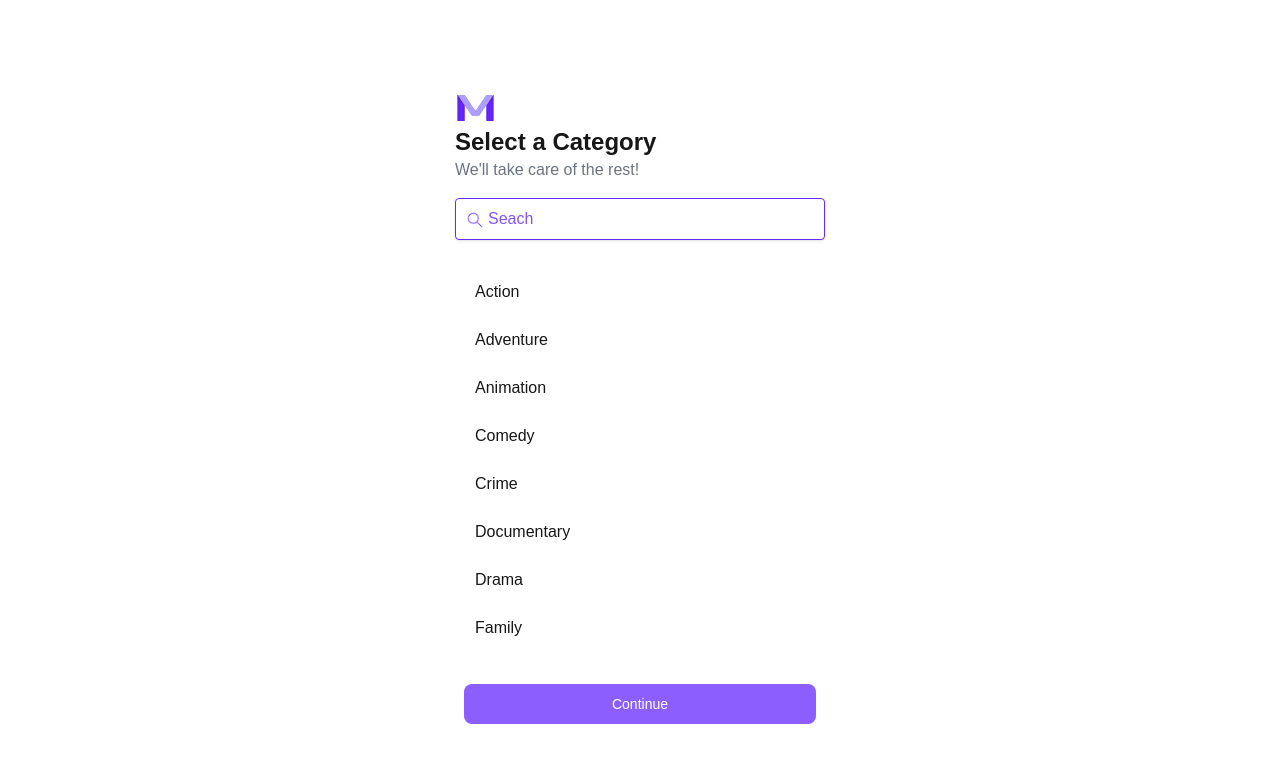
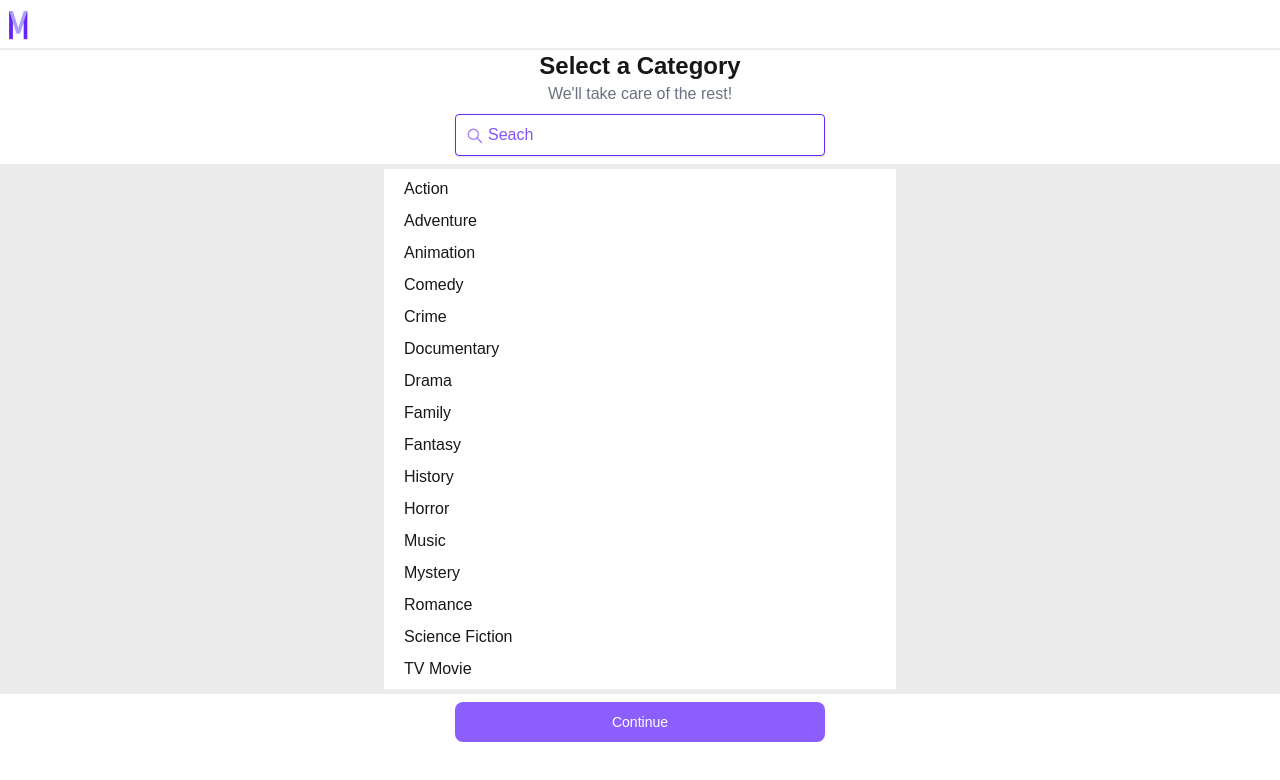
Before and after one commit to joelcmk/Movies, a Next.js app: page / in a window 1280 px wide. Both pictures are taken after a click on the button "Start". Shown: the top 780 px of the page. Built offline with nearby package versions, Linux system fonts and the light colour scheme.

Commit message:
Header and footer

```diff
--- a/src/app/categories.tsx
+++ b/src/app/categories.tsx
@@ -95,9 +95,6 @@ export default function Categories({
     },
   ];
 
-  // const [selectedCategories, setSelectedCategories] = useState<
-  //   { id: number; name: string }[]
-  // >([]);
   const [category, setCategory] = useState<string>('');
   const [filteredCategories, setFilteredCategories] =
     useState<{ id: number; name: string }[]>(categories);
@@ -113,45 +110,36 @@ export default function Categories({
     setFilteredCategories(filteredCategories);
   };
 
-  // console.log('selectedCategories', selectedCategories);
-
   return (
-    <div className="h-screen flex flex-col items-center justify-center min-h-screen bg-background">
-      {/* {} */}
-      <div>
-        <div className="h-1/4 flex flex-col justify-evenly ">
-          <span
-            // onClick={() => setPosition(1)}
-            className="flex justify-between h-[30px]"
+    <div className=" flex flex-col items-center justify-center bg-background">
+      <div
+        className="w-full pb-2"
+        style={{ width: '100%', borderBottom: '5px solid rgb(236, 236, 236)' }}
       >
-            {/* <Image
-              className=" cursor-pointer border border-primaryHover shadow rounded w-10 p-2"
-              src="/back.png"
-              alt="back button"
-              width={20}
-              height={20}
-            /> */}
+        <div
+          className="flex justify-between"
+          style={{
+            borderBottom: '2px solid rgb(236, 236, 236)',
+          }}
+        >
           <Image
-              className="w-10 "
+            className=" m-2 h-8"
             src="/logo_2.png"
             alt="logo"
             width={20}
             height={20}
           />
-          </span>
-          <div>
-            <h1 className="text-2xl font-extrabold text-left">
+        </div>
+        <div className="flex flex-col items-center">
+          <h1 className="text-2xl max-w-[380px] font-extrabold text-left">
             Select a Category
           </h1>
-            <p
-              style={{ margin: '0 auto' }}
-              className="max-w-[380px] text-left text-gray-500 mt-2"
-            >
+          <p className="max-w-[380px] text-left text-gray-500">
             We&apos;ll take care of the rest!
           </p>
-            <div className="relative p-0 m-0">
+          <div className="relative min-w-[370px] p-0 m-0">
             <input
-                className="border border-primary shadow rounded py-2 px-3 w-full mt-4 text-primary placeholder-primaryHover pl-8"
+              className="border border-primary shadow rounded py-2 px-3 w-full mt-2 text-primary placeholder-primaryHover pl-8"
               type="text"
               placeholder="Seach"
               value={category}
@@ -167,8 +155,14 @@ export default function Categories({
           </div>
         </div>
       </div>
-        <div className="w-[370px] h-3/4">
-          <div className="overflow-auto h-[400px] mt-5 justify ">
+      <div
+        style={{ backgroundColor: 'rgb(236, 236, 236)' }}
+        className="w-full flex flex-col items-center "
+      >
+        <div
+          className="overflow-auto w-[40%] justify h-[65vh] "
+          style={{ backgroundColor: 'white' }}
+        >
           {filteredCategories.map((category) => (
             <div
               onClick={() => {
@@ -184,18 +178,11 @@ export default function Categories({
                 setSelectedCategories([category]);
               }}
               key={category.name}
-                className={`flex items-center gap-2 mt-2 hover:bg-secondary h-10 rounded-lg cursor-pointer hover:border-primary hover:border ${
+              className={`flex items-center gap-5 mt-2 hover:bg-secondary  rounded-lg cursor-pointer hover:border-primary hover:border ${
                 selectedCategories.includes(category) &&
                 'bg-secondary border-primary border'
               }`}
             >
-                {/* <Image
-                className="ml-5"
-                src={provider.image}
-                alt={provider.name}
-                width={30}
-                height={30}
-              /> */}
               <span className="ml-5">{category.name}</span>
               <div className="ml-auto mr-5">
                 {selectedCategories.includes(category) && (
@@ -210,11 +197,18 @@ export default function Categories({
             </div>
           ))}
         </div>
-          <div className="flex justify-center mt-5 max-w-[380px]">
+        <div
+          className="w-full flex flex-col items-center"
+          style={{
+            width: '100%',
+            borderTop: '5px solid rgb(236, 236, 236)',
+            backgroundColor: 'white',
+          }}
+        >
           <button
             onClick={() => setPosition(3)}
             type="button"
-              className="w-[95%] disabled:opacity-75 text-white bg-primary enabled:hover:bg-primaryHover focus:ring-4 focus:ring-blue-300 font-medium rounded-lg text-sm px-5 py-2.5 dark:bg-blue-600 dark:hover:bg-blue-700 focus:outline-none dark:focus:ring-blue-800"
+            className="min-w-[370px] disabled:opacity-75 m-2 text-white bg-primary enabled:hover:bg-primaryHover focus:ring-4 focus:ring-blue-300 font-medium rounded-lg text-sm px-5 py-2.5 dark:bg-blue-600 dark:hover:bg-blue-700 focus:outline-none dark:focus:ring-blue-800"
             disabled={selectedCategories.length === 0}
           >
             Continue
@@ -222,6 +216,5 @@ export default function Categories({
         </div>
       </div>
     </div>
-    </div>
   );
 }
--- a/src/app/recommendedMovies.tsx
+++ b/src/app/recommendedMovies.tsx
@@ -118,12 +118,9 @@ export default function RecommendedMovies({
   // const cleanData = deleteDuplicatedMovies(data);
 
   return (
-    <div className="h-screen w-screen flex flex-col items-center justify-center bg-background overflow-hidden">
+    <div className=" w-screen flex flex-col items-center justify-center bg-background overflow-hidden">
       <div>
-        <div
-          style={{ margin: '0 auto' }}
-          className="flex justify-between w-[370px] mb-4"
-        >
+        <div style={{ margin: '0 auto' }} className="flex justify-between mb-4">
           <span onClick={() => setPosition(3)}>
             <Image
               className=" cursor-pointer border border-primaryHover shadow rounded w-10 p-2"
@@ -136,12 +133,18 @@ export default function RecommendedMovies({
           <Image src="/logo_2.png" alt="logo" width={20} height={20} />
         </div>
 
-        <div className="text-2xl font-extrabold text-center mb-4">
+        <div
+          className="text-2xl font-extrabold text-center mb-4"
+          style={{
+            width: '100%',
+            borderBottom: '5px solid rgb(236, 236, 236)',
+          }}
+        >
           {` List of recommended films`}
         </div>
         <div
           style={{ margin: '0 auto' }}
-          className="overflow-auto flex h-[500px] w-[90%] flex-wrap justify-center"
+          className="overflow-auto flex h-[75vh] w-[90%] flex-wrap justify-center"
         >
           {filteredRecs.map((movie: MovieBase) => (
             <div
@@ -159,11 +162,17 @@ export default function RecommendedMovies({
             </div>
           ))}
         </div>
-        <div style={{ margin: '0 auto' }} className="mt-5 w-[370px]">
+        <div
+          style={{
+            margin: '0 auto',
+            borderTop: '5px solid rgb(236, 236, 236)',
+          }}
+          className="mt-5 flex flex-col items-center "
+        >
           <button
             // onClick={() => setPosition(3)}
             type="button"
-            className="w-full text-white bg-primary enabled:hover:bg-primaryHover focus:ring-4 focus:ring-blue-300 font-medium rounded-lg text-sm px-5 py-2.5 mt-5"
+            className="w-[370px] text-white bg-primary enabled:hover:bg-primaryHover focus:ring-4 focus:ring-blue-300 font-medium rounded-lg text-sm px-5 py-2.5 mt-5"
           >
             Continue
           </button>
--- a/src/app/selectMovies.tsx
+++ b/src/app/selectMovies.tsx
@@ -113,15 +113,18 @@ export default function SelectMovies({
   const cleanData = deleteDuplicatedMovies(data);
 
   return (
-    <div className="h-screen w-screen flex flex-col items-center justify-center bg-background overflow-hidden">
+    <div className=" w-screen flex flex-col items-center justify-center  overflow-hidden">
       <div>
         <div
-          style={{ margin: '0 auto' }}
-          className="flex justify-between w-[370px] mb-4"
+          style={{
+            margin: '0 auto',
+            // borderBottom: '2px solid rgb(236, 236, 236)',
+          }}
+          className="flex p-2 justify-between mb-4"
         >
           <span onClick={() => setPosition(2)}>
             <Image
-              className=" cursor-pointer border border-primaryHover shadow rounded w-10 p-2"
+              className=" cursor-pointer border border-primaryHover shadow rounded w-9 p-2"
               src="/back.png"
               alt="back button"
               width={20}
@@ -131,12 +134,18 @@ export default function SelectMovies({
           <Image src="/logo_2.png" alt="logo" width={20} height={20} />
         </div>
 
-        <div className="text-2xl font-extrabold text-center mb-4">
+        <div
+          className="text-2xl font-extrabold text-center"
+          style={{
+            width: '100%',
+            borderBottom: '5px solid rgb(236, 236, 236)',
+          }}
+        >
           {` Select 3-4 ${selectedCategories[0].name} films`}
         </div>
         <div
           style={{ margin: '0 auto' }}
-          className="overflow-auto flex h-[500px] w-[90%] flex-wrap justify-center"
+          className="overflow-auto flex h-[75vh] w-[100%] flex-wrap justify-center"
         >
           {cleanData.map((movie: MovieBase) => (
             <div
@@ -183,11 +192,17 @@ export default function SelectMovies({
             </div>
           ))}
         </div>
-        <div style={{ margin: '0 auto' }} className="mt-5 w-[370px]">
+        <div
+          style={{
+            margin: '0 auto',
+            borderTop: '5px solid rgb(236, 236, 236)',
+          }}
+          className="mt-5 flex flex-col items-center"
+        >
           <button
             onClick={() => setPosition(4)}
             type="button"
-            className="w-full disabled:opacity-75 text-white bg-primary enabled:hover:bg-primaryHover focus:ring-4 focus:ring-blue-300 font-medium rounded-lg text-sm px-5 py-2.5 mt-5"
+            className="w-[370px] disabled:opacity-75 text-white bg-primary enabled:hover:bg-primaryHover focus:ring-4 focus:ring-blue-300 font-medium rounded-lg text-sm px-5 py-2.5 mt-5"
             disabled={selectedMovies.length < 3}
           >
             Continue
```
Lines whose indentation alone changed are shown as unchanged.
